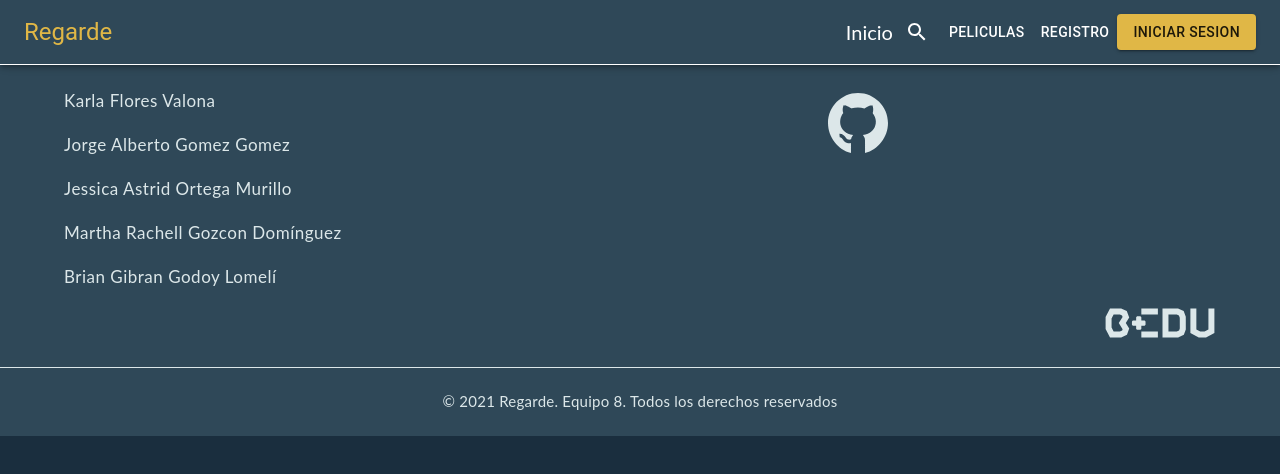
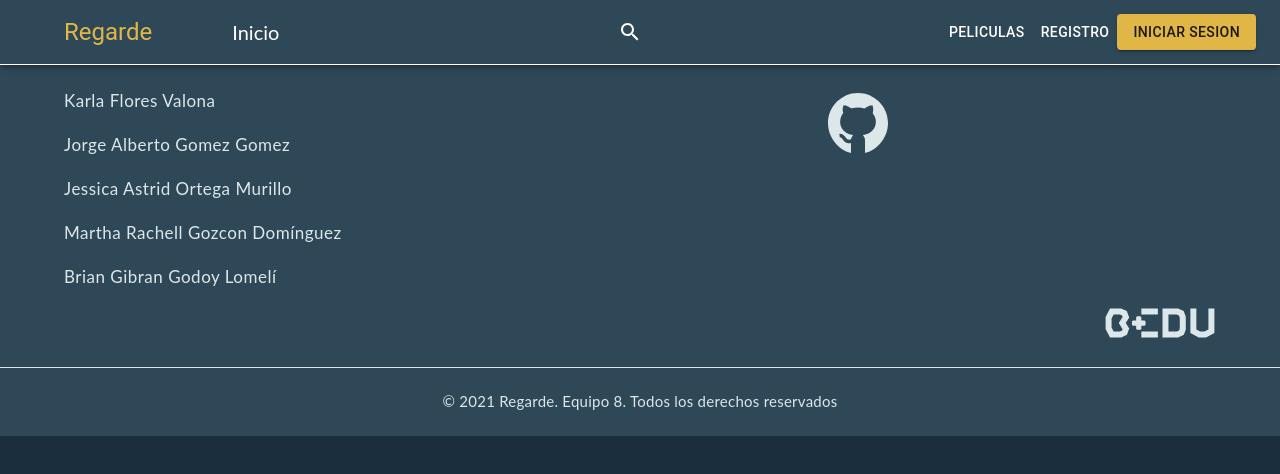
Before and after one commit to GibranGodoy/regardeUI, a React (Create React App) app: page / in a window 1280 px wide. Shown: the top 474 px of the page. Built offline with nearby package versions, Linux system fonts and the light colour scheme.

Commit message:
Header style modified

```diff
--- a/src/components/common/header/Header.js
+++ b/src/components/common/header/Header.js
@@ -50,7 +50,7 @@ export default function PageHeader() {
         </Link>
 
         <IconButton
-          className="searchButtom"
+          className="searchButton"
           aria-label="search"
           color="inherit"
         >
--- a/src/components/common/header/header.scss
+++ b/src/components/common/header/header.scss
@@ -5,16 +5,24 @@
     background-color: $background-bg-800;
     color: white;
     border-bottom: white 1px solid;
-  }
     .title {
-    flex-grow: 1;
+        margin-left: 40px;
+        margin-right: 40px;
         color: $accents-accent-200;
       }
       .linkInicio {
+        margin-left: 40px;
+        margin-right: 40px;
         font-family: "Lato";
         font-size: 20px;
+
       }
-
+      .searchButton{
+        display: flex;
+        flex-direction: row;
+        flex-grow: 1;
+      }
       .peliculas .registro .login {
         font-family: "Lato";
       }
+  }
```
Lines whose indentation alone changed are shown as unchanged.
